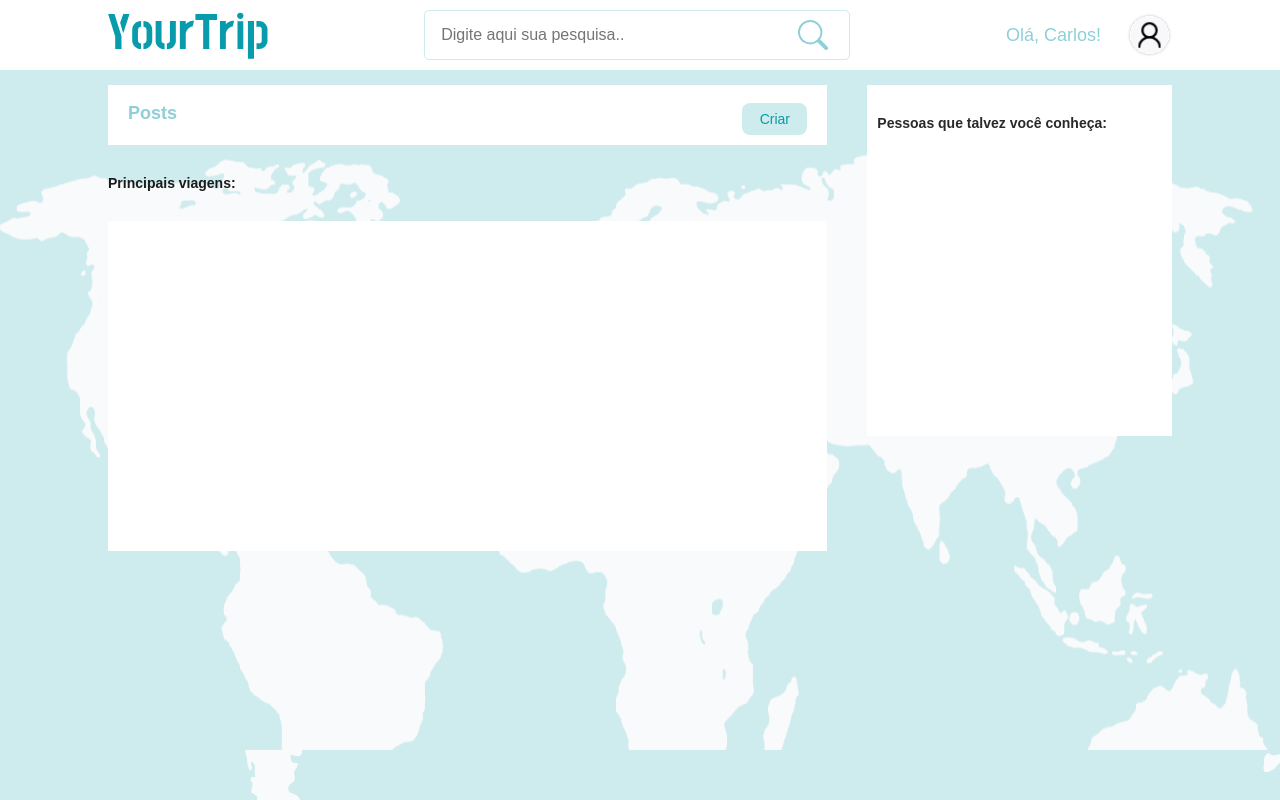
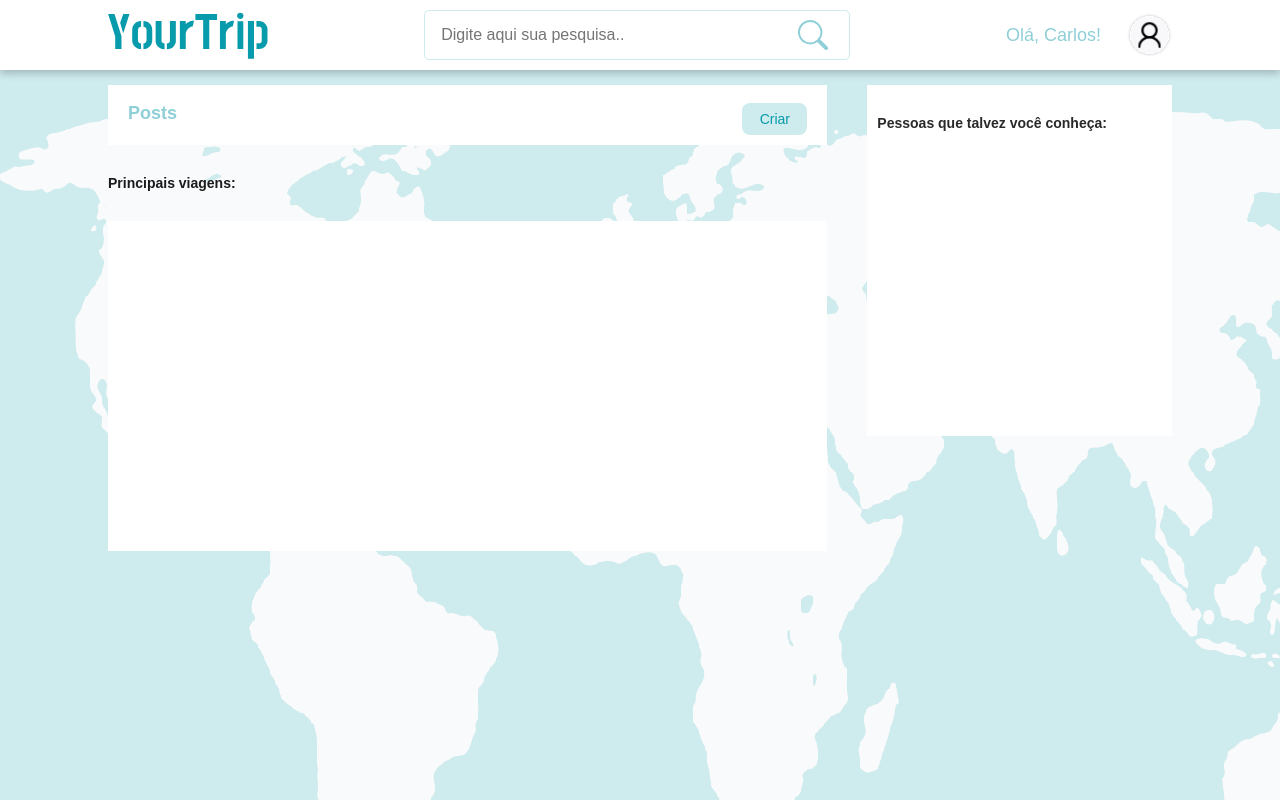
Before and after one commit to Your-Tripping/your-trip, a React (Create React App) app: page /dashboard in a window 1280 px wide. Built offline with nearby package versions, Linux system fonts and the light colour scheme.

Commit message:
fix: code standardization

```diff
--- a/src/components/Header/index.tsx
+++ b/src/components/Header/index.tsx
@@ -1,13 +1,13 @@
 import { BsSearch } from "react-icons/bs";
 import { ReactComponent as YourTrip } from "../../assets/img/YourTrip.svg";
 import  user from "../../assets/img/user.svg";
-import { FormSearch, HeaderDashboard, UserInfo } from "./header.style";
+import * as S from "./header.style";
 
 export const Header = () => {
   return (
-    <HeaderDashboard>
+    <S.HeaderDashboard>
       <YourTrip />
-      <FormSearch>
+      <S.FormSearch>
         <input
           type="search"
           name="searchTrip"
@@ -17,11 +17,11 @@ export const Header = () => {
         <button type="submit">
           <BsSearch />
         </button>
-      </FormSearch>
-      <UserInfo>
+      </S.FormSearch>
+      <S.UserInfo>
         <p>Olá, {"Carlos"}!</p>
         <img src={user} alt="imagem" />
-      </UserInfo>
-    </HeaderDashboard>
+      </S.UserInfo>
+    </S.HeaderDashboard>
   );
 };
--- a/src/pages/Dashboard/Dashboard.style.ts
+++ b/src/pages/Dashboard/Dashboard.style.ts
@@ -1,17 +1,12 @@
 import { Link } from "react-router-dom";
 import styled from "styled-components";
-import bg from "../../assets/img/Map.svg";
+
 
 export const BodyDashboard = styled.div`
   height: 100vh;
 `;
 
 export const MainDashboard = styled.main`
-  background-image: url(${bg});
-  background-repeat: no-repeat;
-  background-position: initial;
-  background-size: cover;
-  background-color: ${({ theme }) => theme.colors.brand.tertiary};
   height: 85%;
   display: flex;
   padding: 15px 108px;
--- a/src/pages/Dashboard/index.tsx
+++ b/src/pages/Dashboard/index.tsx
@@ -1,34 +1,27 @@
 import { Header } from "../../components/Header";
-import {
-  BodyDashboard,
-  MainDashboard,
-  CreatePost,
-  Post,
-  Suggestion,
-  StyledLink,
-} from "./Dashboard.style";
+import * as S from "./Dashboard.style";
 
 export const Dashboard = () => {
   return (
-    <BodyDashboard>
+    <S.BodyDashboard>
       <Header />
-      <MainDashboard>
+      <S.MainDashboard>
         <section>
-          <CreatePost>
+          <S.CreatePost>
             <h2>Posts</h2>
-            <StyledLink to={"/addTripping"}><p>Criar</p></StyledLink>
-          </CreatePost>
+            <S.StyledLink to={"/addTripping"}><p>Criar</p></S.StyledLink>
+          </S.CreatePost>
 
-          <Post>
+          <S.Post>
             <h2>Principais viagens:</h2>
             <ul>{/* post aqui */}</ul>
-          </Post>
+          </S.Post>
         </section>
-        <Suggestion>
+        <S.Suggestion>
           <h2>Pessoas que talvez você conheça:</h2>
           <ul>{/* sugestões aqui */}</ul>
-        </Suggestion>
-      </MainDashboard>
-    </BodyDashboard>
+        </S.Suggestion>
+      </S.MainDashboard>
+    </S.BodyDashboard>
   );
 };
--- a/src/styles/global.ts
+++ b/src/styles/global.ts
@@ -1,5 +1,5 @@
 import { createGlobalStyle } from "styled-components";
-import Map from "../assets/img/Map.svg"
+import Map from "../assets/img/Map.svg";
 export const GlobalStyles = createGlobalStyle`
 @import url('https://fonts.googleapis.com/css2?family=Poppins:wght@400;600;700&family=Stick+No+Bills:wght@400;600;700&display=swap');;
 
@@ -22,5 +22,7 @@ body{
     background-position: center;
     width: 100%;
     height: auto;
+    background-repeat: no-repeat;
+    background-position: initial;
 }
 `;
```
